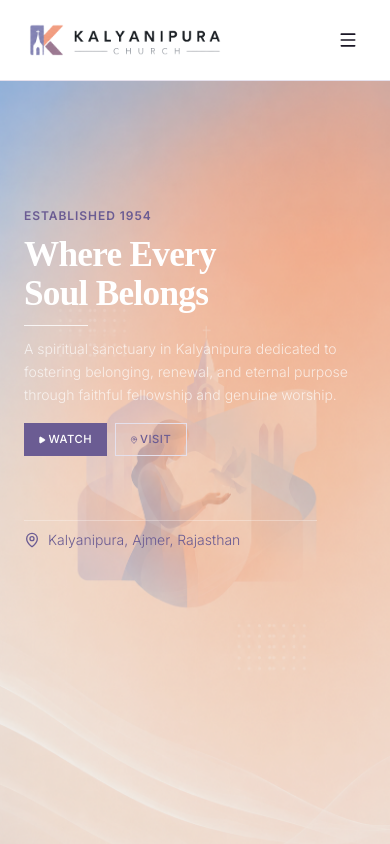
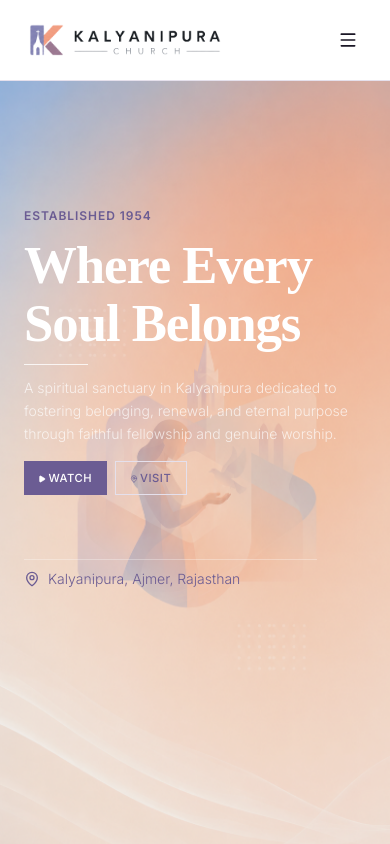
Before and after one commit to gannucodeS/kalyanipura-frontend, a React (Vite) app: page / in a window 390 px wide. Shown: the top 844 px of the page. Built offline with nearby package versions, Linux system fonts and the light colour scheme; the HTML template or start-up script is replaced by a standard one; a web font is replaced by a local one.

Commit message:
Increase h1 font sizes by 50% across all breakpoints; move address up 1rem on tablet

```diff
--- a/src/components/Hero.tsx
+++ b/src/components/Hero.tsx
@@ -63,7 +63,7 @@ export default function Hero({ onOpenWatch, onOpenContact }: HeroProps) {
           </button>
         </div>
 
-        <div className="fade-up-delay-2 pt-12 sm:pt-14 space-y-2">
+        <div className="fade-up-delay-2 pt-12 sm:pt-14 md:pt-10 lg:pt-14 space-y-2">
           <div className="h-px bg-white/30 w-[75vw] md:w-[35vw] lg:w-[25vw]" />
           <div className="flex items-center gap-2 text-sm font-light leading-relaxed" style={{ color: '#6b5c93' }}>
             <MapPin className="w-4 h-4 sm:w-4 sm:h-4 shrink-0" style={{ color: '#6b5c93' }} />
--- a/src/index.css
+++ b/src/index.css
@@ -38,11 +38,11 @@ body {
 .fade-up-delay-2 { animation: fadeUp 0.6s ease 0.2s both; }
 
 /* Typography scale (Swiss style: use type as structure) */
-.h1 { font-size: 2.5rem; font-weight: 700; line-height: 1.1; letter-spacing: -0.02em; }
-@media (min-width: 640px) { .h1 { font-size: 3.5rem; } }
-@media (min-width: 768px) { .h1 { font-size: 4.5rem; } }
-@media (min-width: 1024px) { .h1 { font-size: 5.5rem; } }
-@media (max-width: 639px) { .h1-mobile { font-size: 2.2rem; } }
+.h1 { font-size: 3.75rem; font-weight: 700; line-height: 1.1; letter-spacing: -0.02em; }
+@media (min-width: 640px) { .h1 { font-size: 5.25rem; } }
+@media (min-width: 768px) { .h1 { font-size: 6.75rem; } }
+@media (min-width: 1024px) { .h1 { font-size: 8.25rem; } }
+@media (max-width: 639px) { .h1-mobile { font-size: 3.3rem; } }
 .h2 { font-size: 1.75rem; font-weight: 700; line-height: 1.2; letter-spacing: -0.01em; }
 @media (min-width: 640px) { .h2 { font-size: 2.5rem; } }
 .h3 { font-size: 1.5rem; font-weight: 600; line-height: 1.3; }
```
